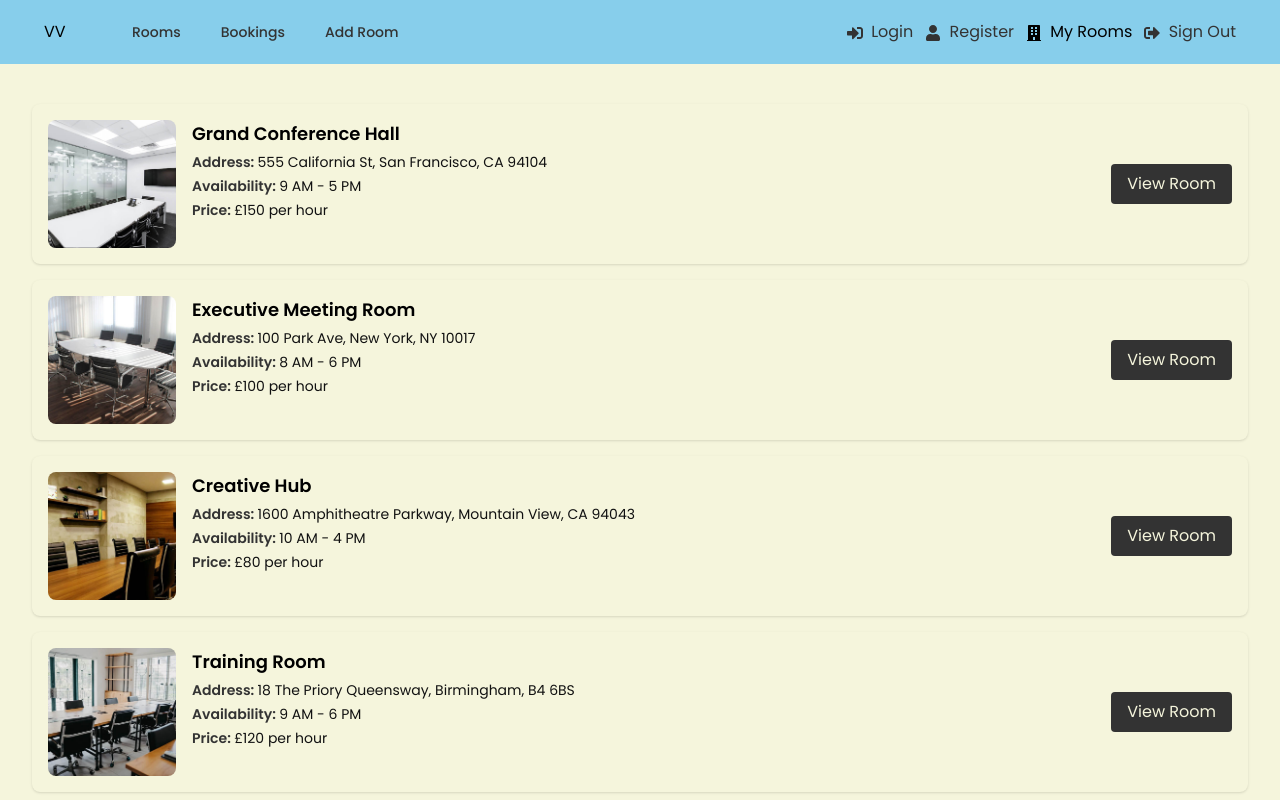
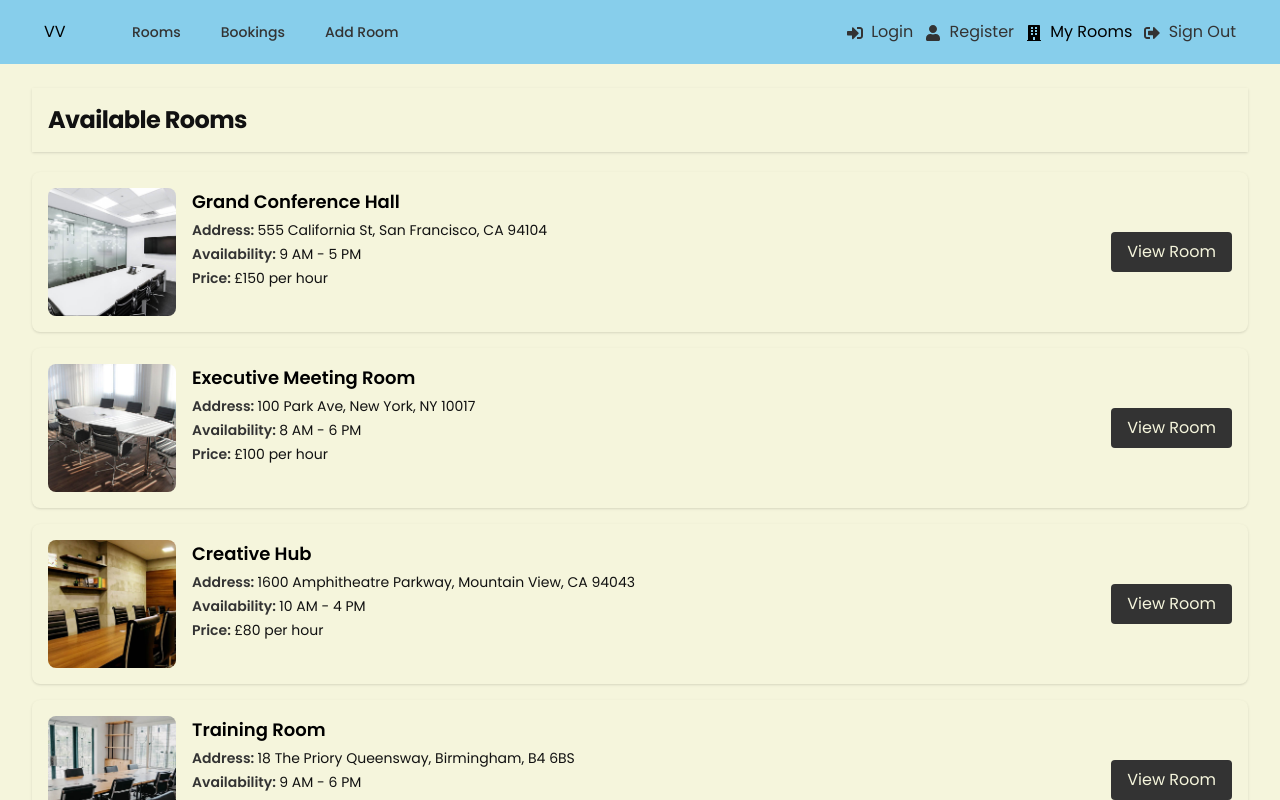
Before and after one commit to Nimira43/Ventura, a Next.js app: page / in a window 1280 px wide. Shown: the top 800 px of the page. Built offline with nearby package versions, Linux system fonts and the light colour scheme.

Commit message:
Created Heading component

```diff
--- a/app/page.jsx
+++ b/app/page.jsx
@@ -1,9 +1,11 @@
+import Heading from '@/components/Heading'
 import RoomCard from '@/components/RoomCard'
 import rooms from '@/data/rooms.json'
 
 export default function Home() {
   return (
     <>
+      <Heading title='Available Rooms' />
       {rooms.length > 0 ? (
         rooms.map((room) => <RoomCard room={room} />)
       ) : (
--- /dev/null
+++ b/components/Heading.jsx
@@ -0,0 +1,11 @@
+const Heading = ({title}) => {
+  return (
+    <section className="bg-[#f5f5dc] mb-5 shadow px-4 py-4">
+        <h1 className="text-2xl font-bold tracking-tight text-[#111]">
+          { title }
+        </h1>
+    </section>
+  )
+}
+
+export default Heading;
```
